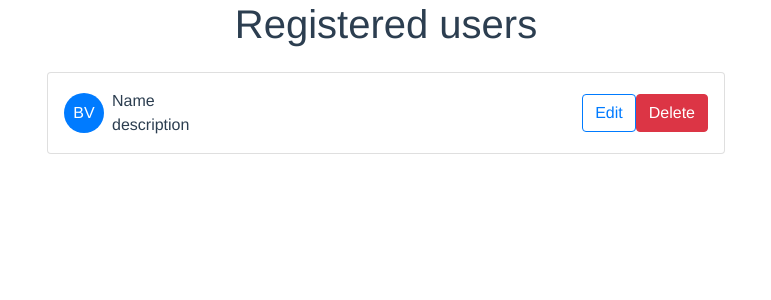
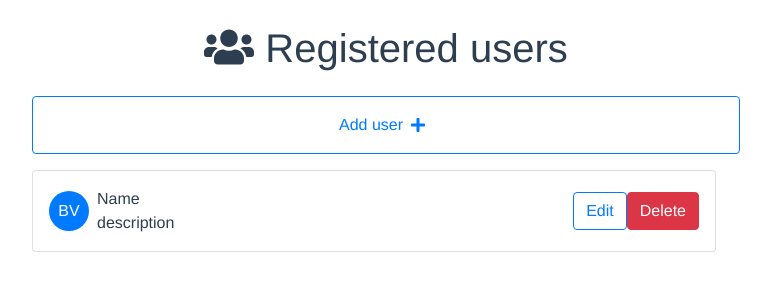
Before and after one commit to alexMtzRivero/SigloCallengeFrontend, a Vue app: page / in a window 1280 px wide. Shown: the top 300 px of the page, without its empty margins (254-1025 px from the left). Built offline with nearby package versions, Linux system fonts and the light colour scheme.

Commit message:
vue font awesome added

```diff
--- a/package.json
+++ b/package.json
@@ -8,6 +8,9 @@
     "lint": "vue-cli-service lint"
   },
   "dependencies": {
+    "@fortawesome/fontawesome-svg-core": "^1.2.36",
+    "@fortawesome/free-solid-svg-icons": "^5.15.4",
+    "@fortawesome/vue-fontawesome": "^2.0.2",
     "bootstrap-vue": "^2.21.2",
     "core-js": "^3.6.5",
     "vue": "^2.6.11",
--- a/src/components/lib/Card.vue
+++ b/src/components/lib/Card.vue
@@ -1,5 +1,5 @@
 <template>
-  <div class="card flex-row align-items-center m-3 p-3">
+  <div class="card flex-row align-items-center my-3 p-3">
     <slot></slot>
   </div>
 </template>
--- a/src/main.js
+++ b/src/main.js
@@ -2,7 +2,7 @@ import Vue from 'vue'
 import App from './App.vue'
 import router from './router'
 import store from './store'
-
+// bootstrap
 import { BootstrapVue, BootstrapVueIcons } from 'bootstrap-vue'
 
 import 'bootstrap/dist/css/bootstrap.css'
@@ -11,6 +11,15 @@ import 'bootstrap-vue/dist/bootstrap-vue.css'
 Vue.use(BootstrapVue)
 Vue.use(BootstrapVueIcons)
 
+//Font-awesome
+import { library } from '@fortawesome/fontawesome-svg-core'
+import { fas } from '@fortawesome/free-solid-svg-icons'
+import { FontAwesomeIcon } from '@fortawesome/vue-fontawesome'
+
+library.add(fas)
+
+Vue.component('fa-icon', FontAwesomeIcon)
+
 Vue.config.productionTip = false
 
 new Vue({
--- a/src/views/Home.vue
+++ b/src/views/Home.vue
@@ -1,8 +1,18 @@
 <template>
   <section>
-    <h1>Registered users</h1>
-    <div class="home container d-flex justify-content-center">
-      <div class="col-8">
+    <h1 class="mt-4">
+      <fa-icon icon="users" />
+      Registered users
+    </h1>
+    <div class="home container d-flex flex-col justify-content-center">
+      <div class="col-8 px-3">
+        <b-button
+          variant="outline-primary"
+          class="d-flex w-100 p-3 my-3 justify-content-center"
+        >
+          Add user
+          <fa-icon class="mx-2 my-1" icon="plus" />
+        </b-button>
         <UserProfileCard />
       </div>
     </div>
@@ -11,6 +21,7 @@
 
 <script>
 import UserProfileCard from "@/components/user_profiles/UserProfileCard";
+
 export default {
   name: "Home",
   components: { UserProfileCard },
```
Also changed, not shown: 1 other file (tests, documents, lock files or other folders).
